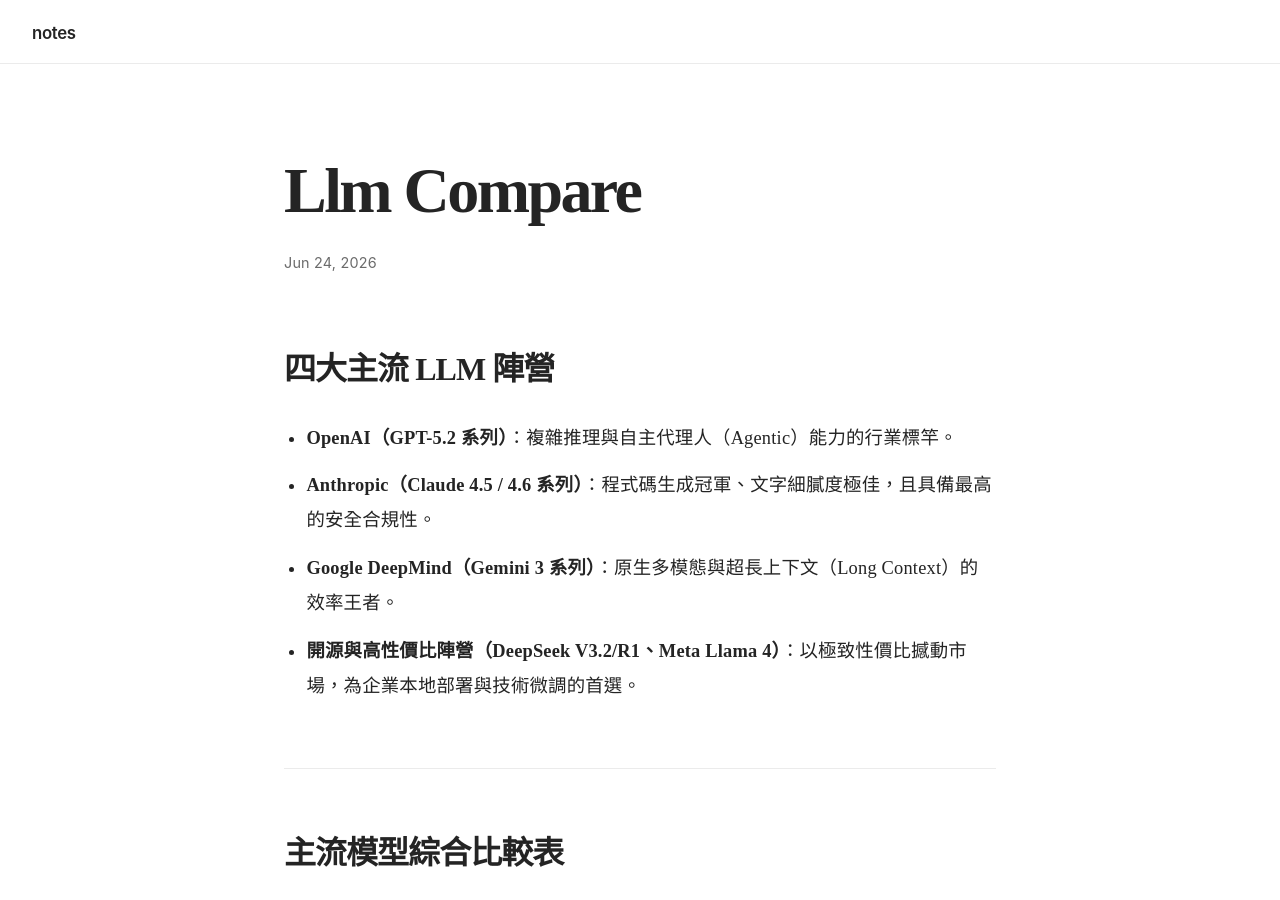
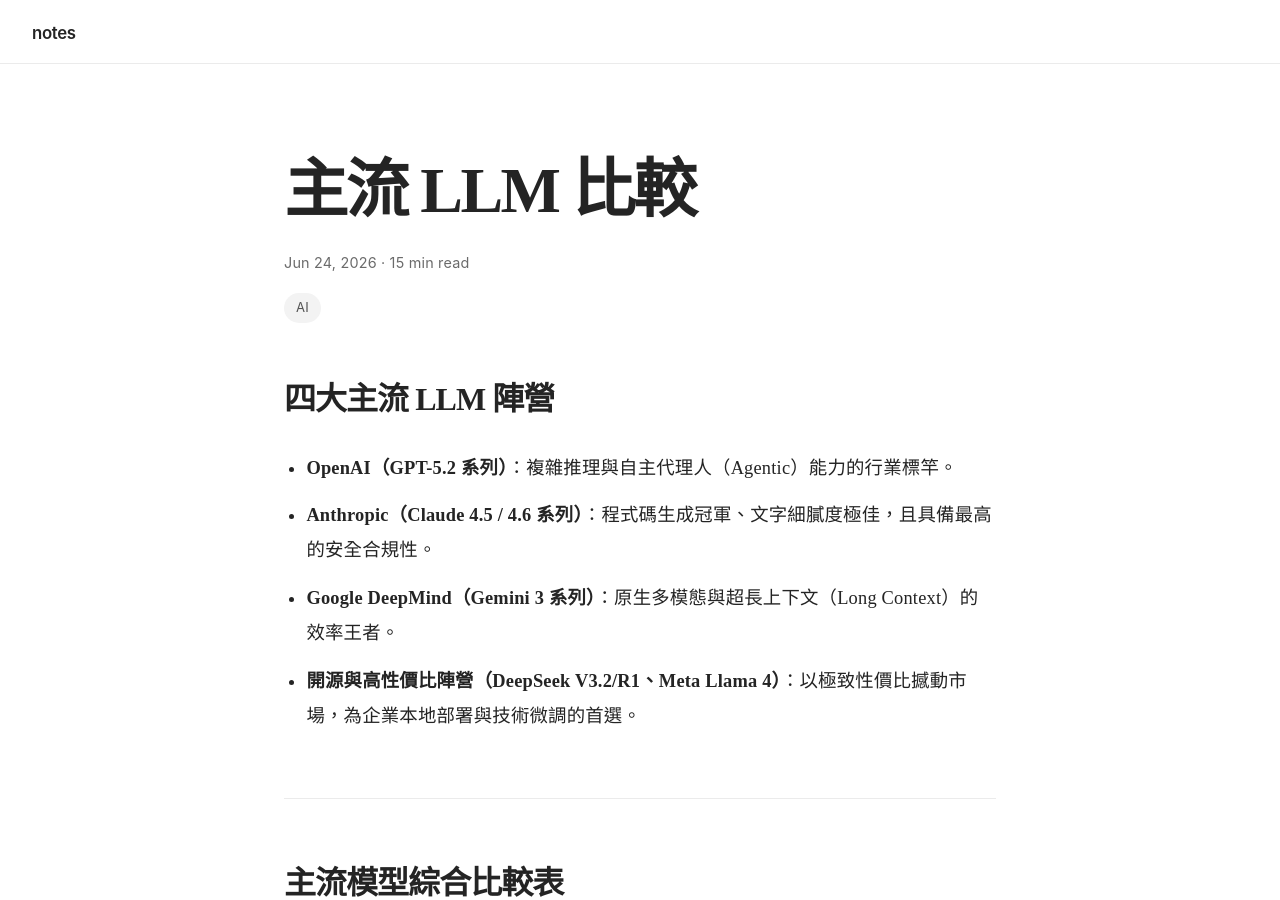
Before and after one commit to linjose/notes, a Jekyll site: the page built from _posts/2026-06-24-LLM-compare.md, in a window 1280 px wide and 900 px high. Built offline with Jekyll 4.4.1, drawn with Linux system fonts in a browser that asks for light colours; our own code applies the rules of GitHub Pages for plain Markdown files.

Commit message:
Update 2026-06-24-LLM-compare.md

```diff
--- a/_posts/2026-06-24-LLM-compare.md
+++ b/_posts/2026-06-24-LLM-compare.md
@@ -1,3 +1,13 @@
+---
+layout: post
+title: 主流 LLM 比較
+date: 2026-06-24
+reading_time: 15 min read
+tags: [AI]
+excerpt:
+---
+
+
 ## 四大主流 LLM 陣營
 
 * **OpenAI（GPT-5.2 系列）**：複雜推理與自主代理人（Agentic）能力的行業標竿。
```
